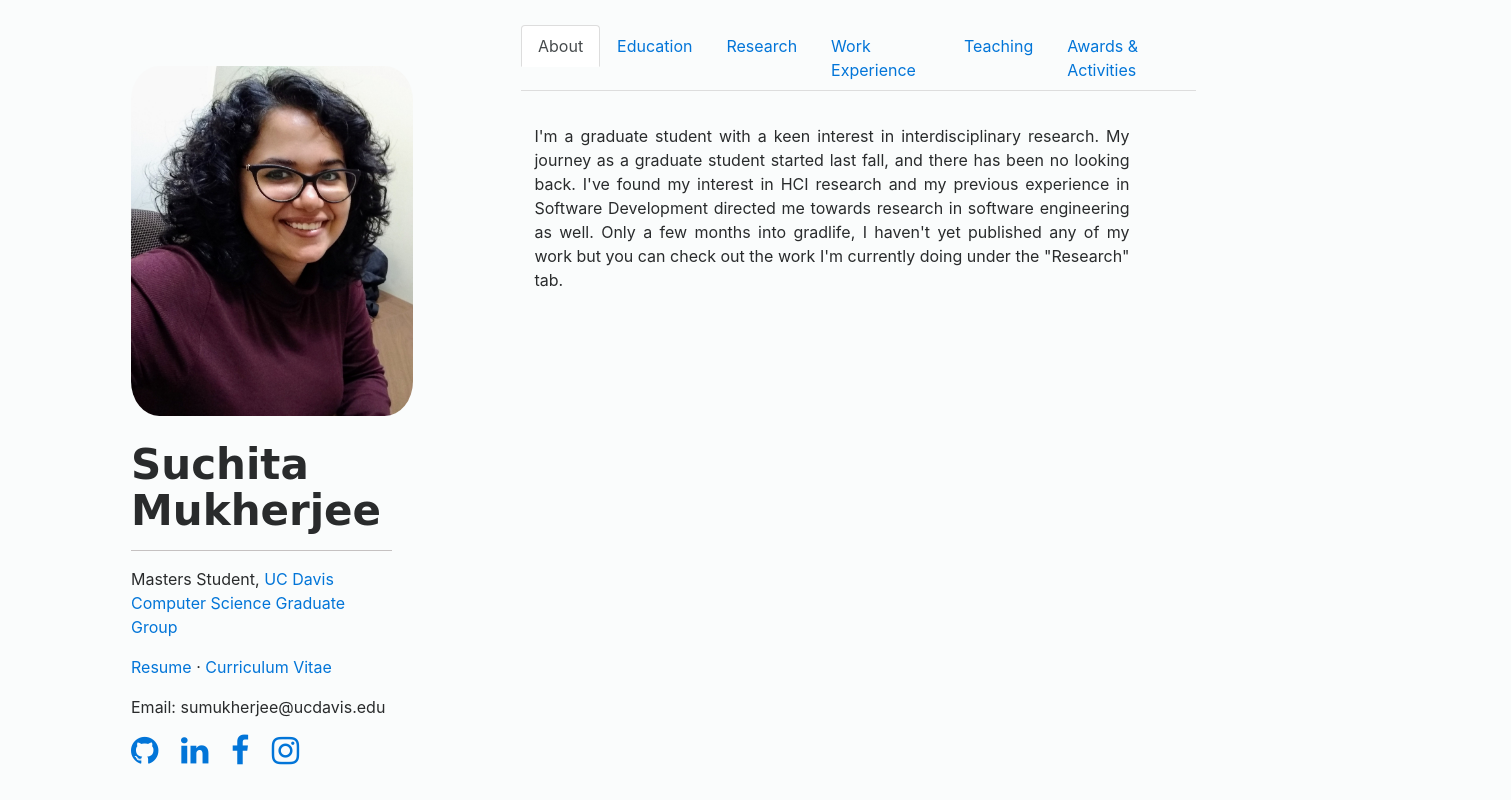
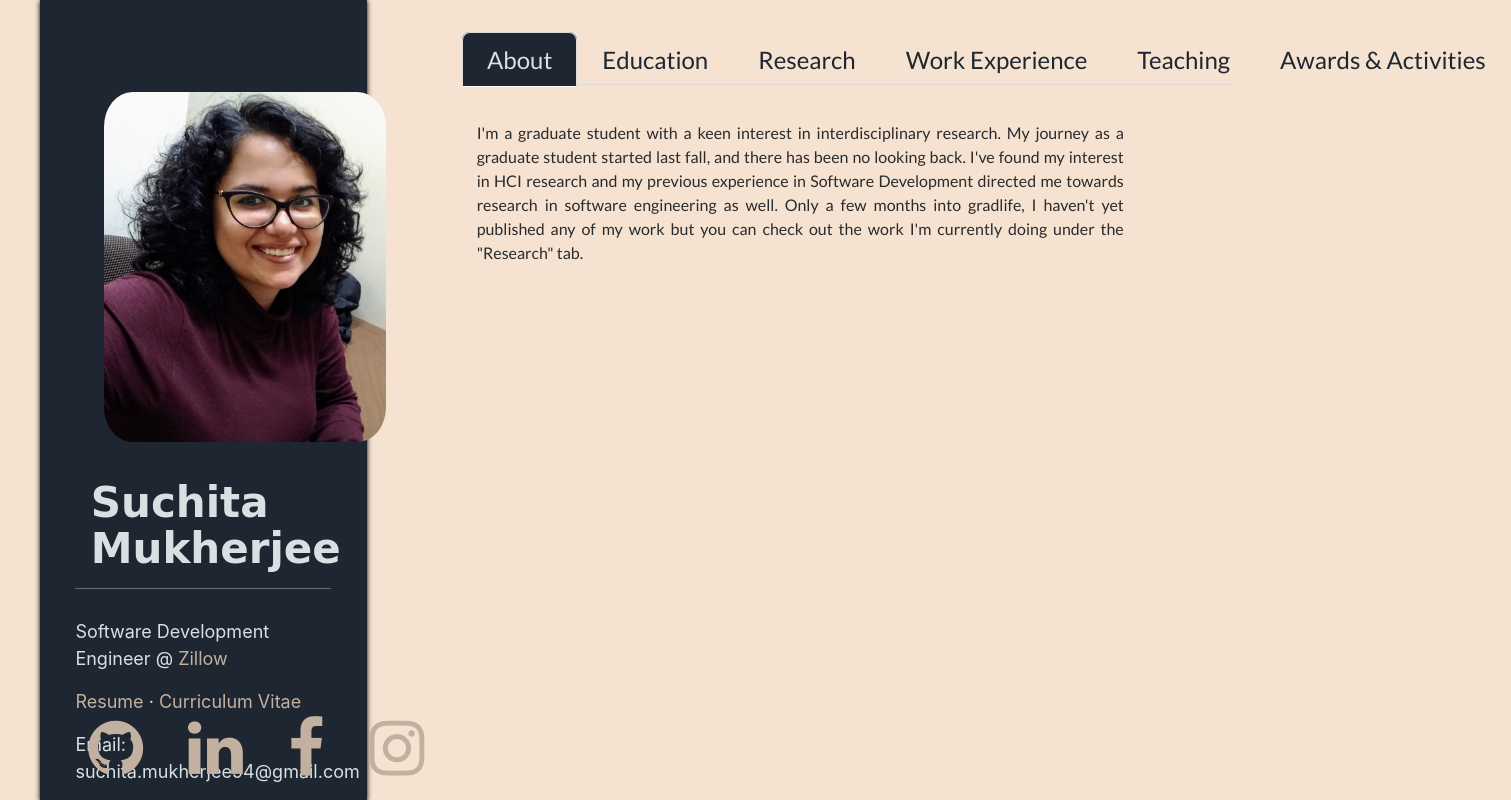
Before and after one commit to Suchita94/about-me, a plain HTML site: page index.html in a window 1280 px wide. Shown: the whole page, 1511 px wide, since content can reach past the window. Drawn offline with nearby package versions, Linux system fonts and the light colour scheme; a script that the page names is missing.

Commit message:
Styling changes

```diff
--- a/css/styles.css
+++ b/css/styles.css
@@ -6,12 +6,25 @@ img {
 }
 
 body {
-    background-color: rgba(128, 196, 190, 0.041);
+    background-color: #f5e2d0;
 }
 
 .leftCol {
-    margin-top: 5%;
-    padding-left: 10%;
+    padding-top: 7%;
+    height: 100vh;
+    background-color: #1e2731;
+    box-shadow: 0 1px 6px rgba(0, 0, 0, 0.40), 0 1px 4px rgba(0, 0, 0, 0.80);
+}
+
+.leftColContent {
+    padding-right: 7%;
+    padding-left: 7%;
+    font-size: large;
+}
+
+.profPic {
+    margin-left: 11%;
+    margin-bottom: 5%;
 }
 
 h1 {
@@ -19,38 +32,97 @@ h1 {
     font-size: 42px;
     font-weight: 600;
     margin-top: 10%;
+    margin-left: 6%;
+}
+
+.lightFontColor {
+    color: #d7e1e4;
+}
+
+.lightFontColor a:link{
+    color: #c2b0a0;
+}
+
+.lightFontColor a:visited{
+    color: #c2b0a0;
+}
+
+.lightFontColor a:hover{
+    color: orange;
+}
+
+.lightFontColor a:active{
+    color:pink;
 }
 
 hr {
     border-top: 1px solid #a19b9b98;
+    padding-bottom: 5%;
 }
 
 .tabgroup {
-    margin-top: 3%;
+    margin-top: 5%;
     padding-right: 10%;
-    padding-left: 10%;
+    padding-left: 3%;
+    font-family: 'Lato', sans-serif;
+}
+
+.nav-item .active {
+    color: #d7e1e4 !important;
+    background-color: #1e2731 !important;
+    border-top-left-radius: .5rem !important;
+    border-top-right-radius: .5rem !important;
+}
+
+.nav-item .active:hover {
+    color: #d7e1e4 !important;
+    background-color: #1e2731 !important;
+    cursor: default;
+}
+
+.nav-link:hover {
+    background-color: #eca867 !important;
+    color: black !important;
+    border-top-left-radius: .5rem !important;
+    border-top-right-radius: .5rem !important;
+}
+
+.nav-link {
+    color: #1e2731;
+    font-size: x-large;
+    display: inline;
+    white-space: nowrap;
+}
+
+.nav-tabs {
+    padding-bottom: 1% !important;
+    margin-right: -5% !important;
 }
 
 .tab-content {
     margin-top: 2%;
     margin-left: 2%;
-
+    font-family: 'Roboto', sans-serif;
 }
 dt{
     font-weight: 400;
     font-size: 22px;
     margin-top: 5%;
     margin-bottom: 0.5%;
-    font-family: Palatino, URW Palladio L, serif;
+    font-family: 'Lato', sans-serif;
 }
 dd {
     font-size: 15px;
     margin-left: 2%;
-    font-family: Times, Times New Roman, serif;
+    font-family: 'Lato', sans-serif;
 }
 
 .symbolGroup {
     outline: none;
+    font-size: xx-large;
+    margin-left: 1%;
+    position: fixed;
+    bottom: 0;
 }
 
 .date {
@@ -65,4 +137,5 @@ p.description {
     text-align: justify;
     text-justify: inter-word;
     padding-right: 10%;
+    font-family: 'Lato', sans-serif;
 }
--- a/index.html
+++ b/index.html
@@ -6,25 +6,29 @@
     <script src="https://maxcdn.bootstrapcdn.com/bootstrap/4.0.0-alpha.6/js/bootstrap.min.js" integrity="sha384-vBWWzlZJ8ea9aCX4pEW3rVHjgjt7zpkNpZk+02D9phzyeVkE+jo0ieGizqPLForn" crossorigin="anonymous"></script>
     <link rel="stylesheet" href="https://cdnjs.cloudflare.com/ajax/libs/font-awesome/4.7.0/css/font-awesome.min.css">
     <link rel="stylesheet" href="css/styles.css">
+    <link rel="preconnect" href="https://fonts.googleapis.com">
+    <link rel="preconnect" href="https://fonts.gstatic.com" crossorigin>
+    <link href="https://fonts.googleapis.com/css2?family=Lato&family=Roboto&display=swap" rel="stylesheet">
+
     <title>Suchita Mukherjee</title>
 </head>
 <body>
     <div class="row">
-        <div class="col-md-4 leftCol">
-            <div class="container-fluid">
-                <img src="img/profile.jpg" alt="Suchita">
+        <div class="container-fluid col-md-3 leftCol">
+            <div class="container-fluid leftColContent lightFontColor">
+                <img src="img/profile.jpg" alt="Suchita" class="profPic">
                 <p>
                     <h1>Suchita Mukherjee</h1>
                 </p>
                 <hr>
-                <p>Masters Student, <a href="https://cs.ucdavis.edu/graduate" target="_blank">UC Davis Computer Science Graduate Group</a></p>
+                <p>Software Development Engineer @ <a href="https://www.zillowgroup.com/" target="_blank">Zillow</a></p>
                 <p>
                     <a href="files/SuchitaMukherjeeResumeTeaching.pdf" target="_blank">Resume</a>
                     ·
                     <a href="files/SuchitaMukherjeeResumeTeaching.pdf" target="_blank">Curriculum Vitae</a>
                 </p>
                 <p>
-                    Email: sumukherjee@ucdavis.edu
+                    Email: suchita.mukherjee94@gmail.com
                 </p>
                 <p class="symbolGroup">
                     <a href="https://github.com/Suchita94" target="_blank"><i class="fa fa-github fa-2x" aria-hidden="true"></i></a>
@@ -41,7 +45,7 @@
             <div class="container tabgroup">
                 <!-- Nav tabs -->
                 <ul class="nav nav-tabs" role="tablist">
-                    <li class="nav-item">
+                    <li class="nav-item ">
                     <a class="nav-link active" data-toggle="tab" href="#about" role="tab">About</a>
                     </li>
                     <li class="nav-item">
```
